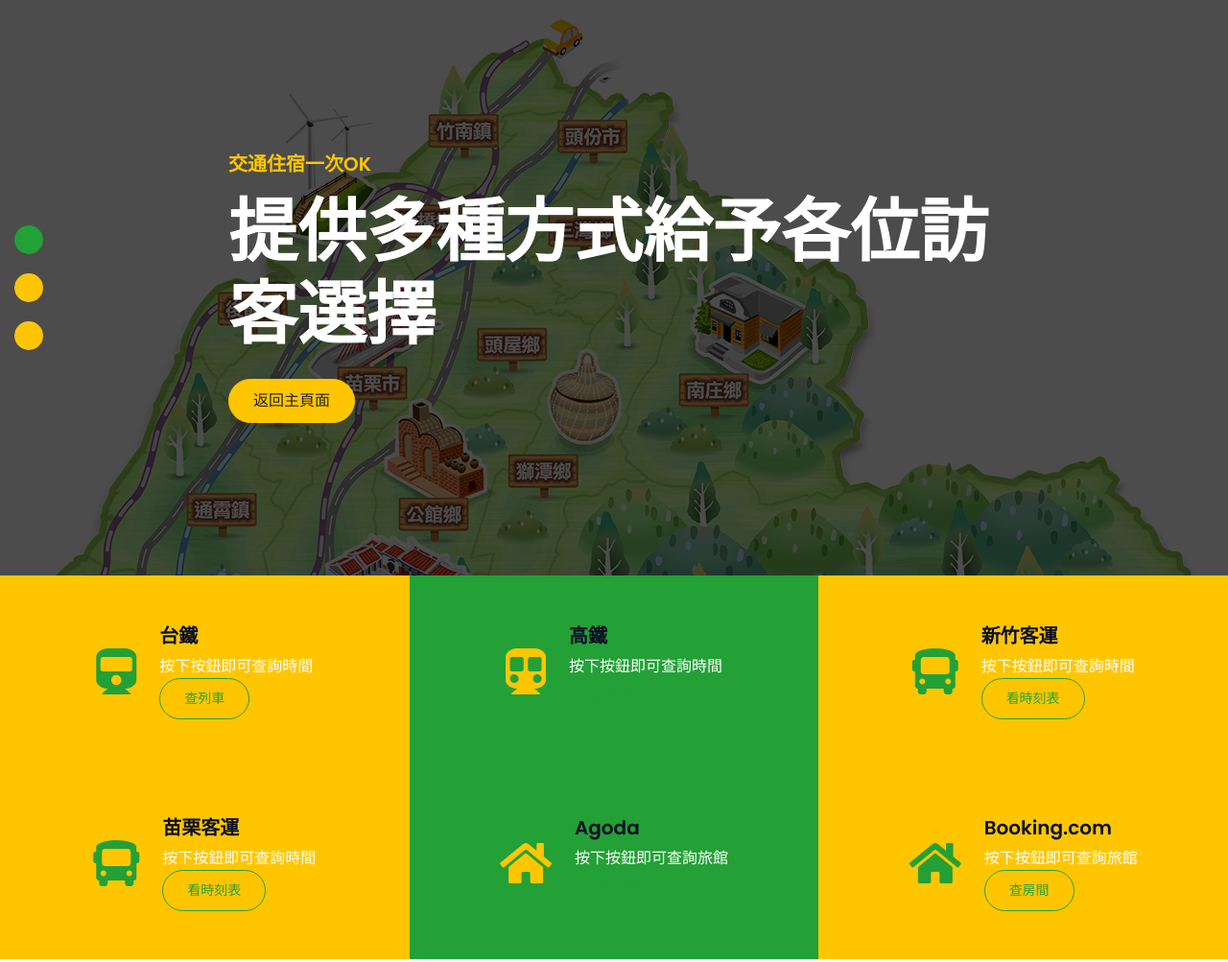
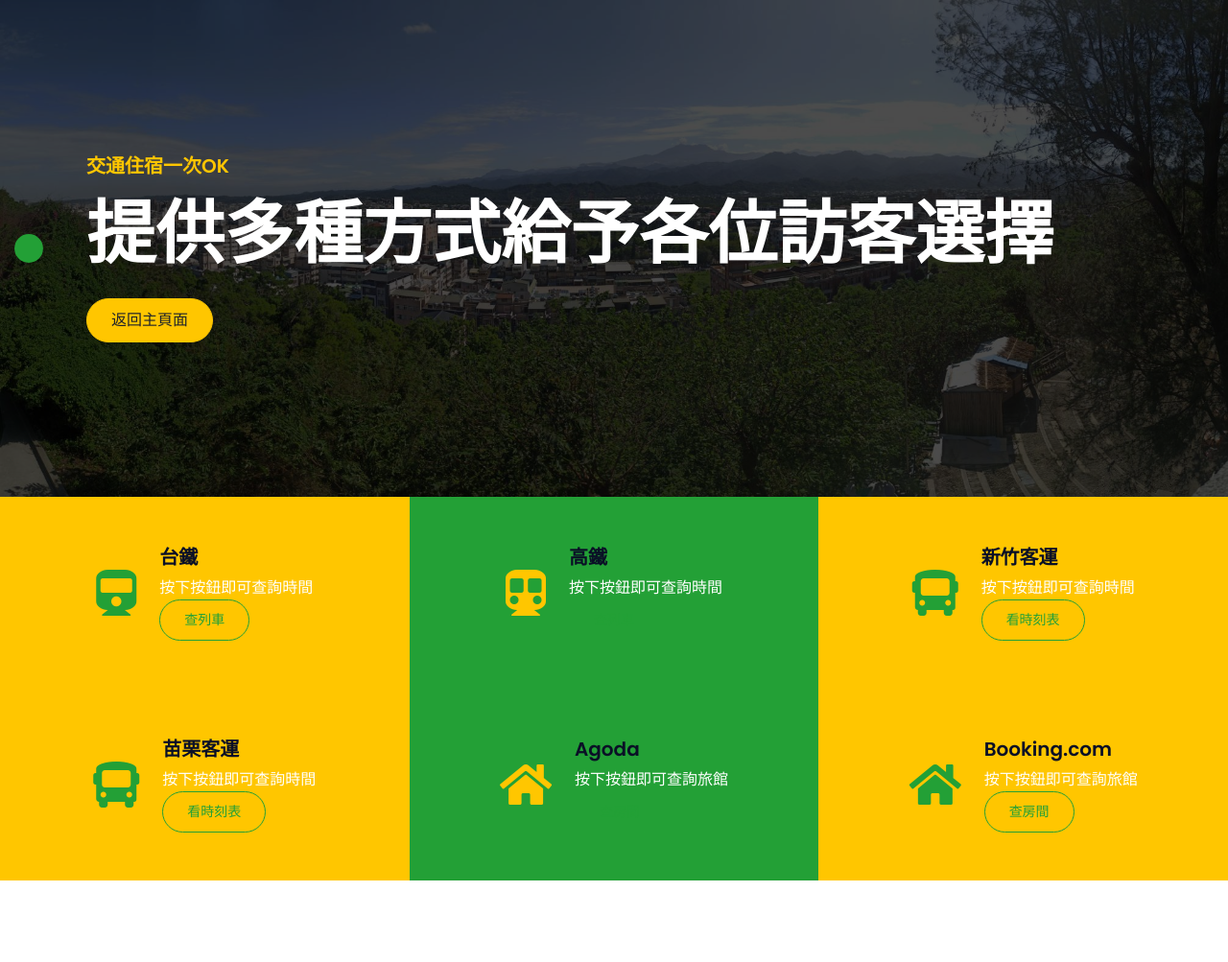
Before and after one commit to LiZheng-Hao/second-page.github.io, a plain HTML site: page index.html in a window 1280 px wide. Shown: the whole page at 96% size. After the commit the page ends 966 px from the top, so only its background shows below. Drawn offline with Linux system fonts and the light colour scheme.

Commit message:
Update index.html

```diff
--- a/index.html
+++ b/index.html
@@ -34,14 +34,12 @@
         <div id="header-carousel" class="carousel slide carousel-fade" data-ride="carousel">
             <ol class="carousel-indicators">
                 <li data-target="#header-carousel" data-slide-to="0" class="active"></li>
-                <li data-target="#header-carousel" data-slide-to="1"></li>
-                <li data-target="#header-carousel" data-slide-to="2"></li>
             </ol>
             <div class="carousel-inner">
                 <div class="carousel-item active">
-                    <img class="img-fluid" src="img/carousel-1.png" alt="Image">
+                    <img class="img-fluid" src="img/carousel-2.jpg" alt="Image">
                     <div class="carousel-caption d-flex align-items-center justify-content-center">
-                        <div class="p-5" style="width: 100%; max-width: 900px;">
+                        <div class="p-6" style="width: 100%; max-width: 1100px;">
                             <h5 class="text-primary text-uppercase mb-md-3">交通住宿一次OK</h5>
                             <h1 class="display-3 text-white mb-md-4">提供多種方式給予各位訪客選擇</h1>
                             <a href="" class="btn btn-primary">返回主頁面</a>
@@ -117,7 +115,6 @@
                     </div>
                 </div>
             </div>
-
         </div>
-    </div>
+    </html>
     <!-- Contact Info End -->
```
